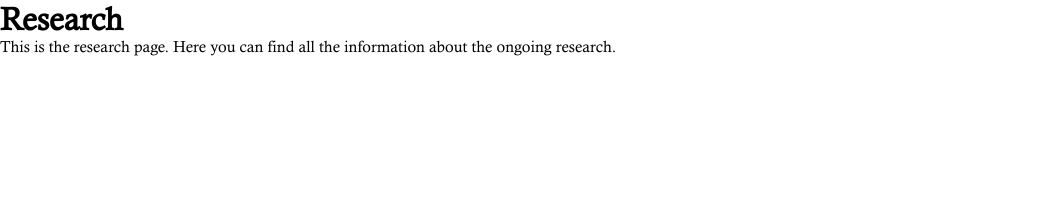
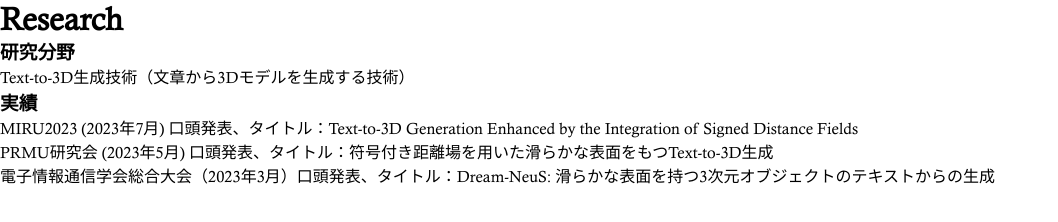
Before and after one commit to takubonson/takubonson.github.io, a plain HTML site: page research.html in a window 1280 px wide. Shown: the whole page, without its empty margins (0-1058 px from the left). Drawn offline with Linux system fonts and the light colour scheme.

Commit message:
redirect

```diff
--- a/research.html
+++ b/research.html
@@ -1,5 +1,5 @@
 <!DOCTYPE html>
-<html lang="en">
+<html lang="ja">
   <head>
     <meta charset="UTF-8" />
     <meta name="viewport" content="width=device-width, initial-scale=1.0" />
@@ -8,9 +8,22 @@
   </head>
   <body>
     <h1>Research</h1>
-    <p>
-      This is the research page. Here you can find all the information about the
-      ongoing research.
-    </p>
+    <h3>研究分野</h3>
+    <p>Text-to-3D生成技術（文章から3Dモデルを生成する技術）</p>
+    <h3>実績</h3>
+    <ul>
+      <li>
+        MIRU2023 (2023年7月) 口頭発表、タイトル：Text-to-3D Generation Enhanced
+        by the Integration of Signed Distance Fields
+      </li>
+      <li>
+        PRMU研究会 (2023年5月)
+        口頭発表、タイトル：符号付き距離場を用いた滑らかな表面をもつText-to-3D生成
+      </li>
+      <li>
+        電子情報通信学会総合大会（2023年3月）口頭発表、タイトル：Dream-NeuS:
+        滑らかな表面を持つ3次元オブジェクトのテキストからの生成
+      </li>
+    </ul>
   </body>
 </html>
```
Also changed, not shown: index.html (+1 -3 lines), jobexperience.html (added, +19 -0 lines).
